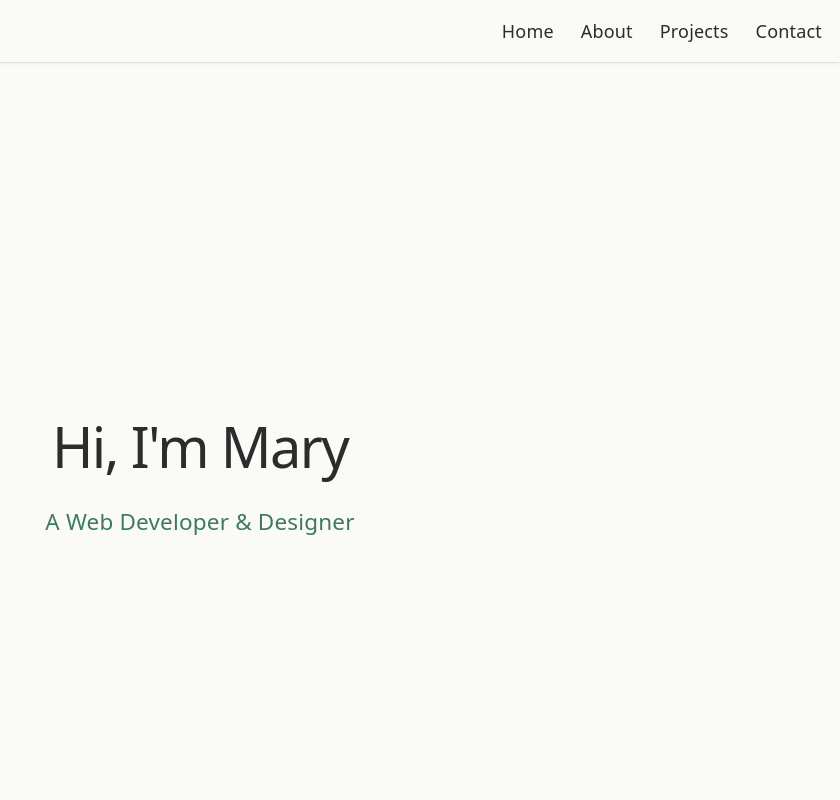
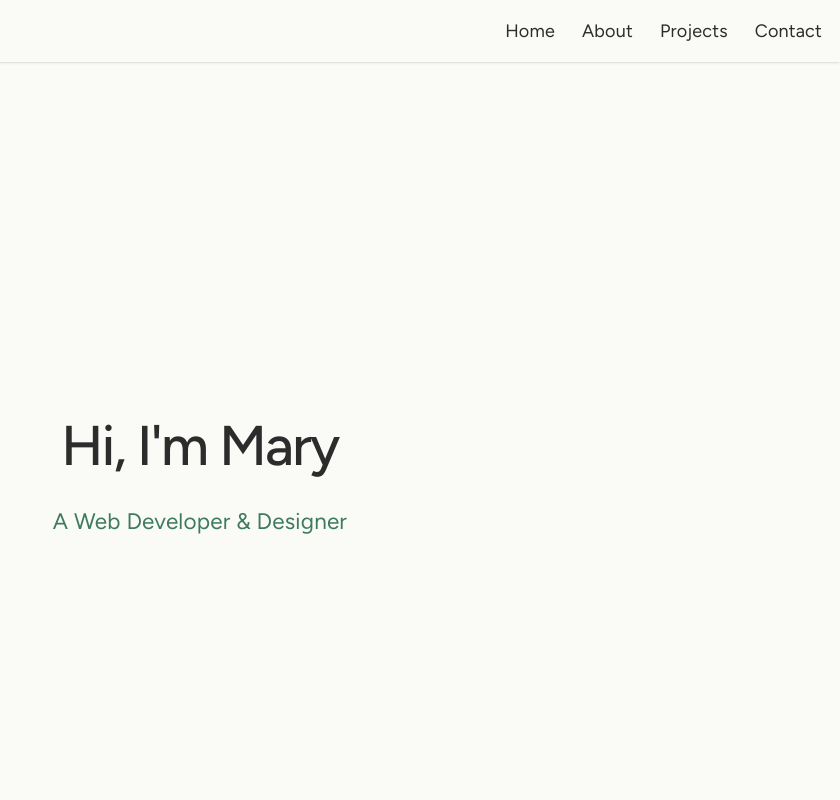
Before and after one commit to maryconnelly/Web-Development-Portfolio, a React (Vite) app in the folder web-development-portfolio/: page / in a window 1280 px wide. Shown: the top 800 px of the page, without its empty margins (440-1280 px from the left). Built offline with nearby package versions, Linux system fonts and the light colour scheme.

Commit message:
Font changed to Figtree

```diff
--- a/web-development-portfolio/index.html
+++ b/web-development-portfolio/index.html
@@ -3,6 +3,9 @@
   <head>
     <meta charset="UTF-8" />
     <link rel="icon" type="image/svg+xml" href="/favicon.svg" />
+    <link rel="preconnect" href="https://fonts.googleapis.com">
+    <link rel="preconnect" href="https://fonts.gstatic.com" crossorigin>
+    <link href="https://fonts.googleapis.com/css2?family=Figtree:wght@300;400;500;600;700&display=swap" rel="stylesheet">
     <meta name="viewport" content="width=device-width, initial-scale=1.0" />
     <title>web-development-portfolio</title>
   </head>
--- a/web-development-portfolio/src/index.css
+++ b/web-development-portfolio/src/index.css
@@ -13,8 +13,8 @@
   --shadow:
     rgba(0, 0, 0, 0.1) 0 10px 15px -3px, rgba(0, 0, 0, 0.05) 0 4px 6px -2px;
 
-  --sans: system-ui, 'Segoe UI', Roboto, sans-serif;
-  --heading: system-ui, 'Segoe UI', Roboto, sans-serif;
+  --sans: 'Figtree', system-ui, sans-serif;
+  --heading: 'Figtree', system-ui, sans-serif;
   --mono: ui-monospace, Consolas, monospace;
 
   font: 18px/145% var(--sans);
```
